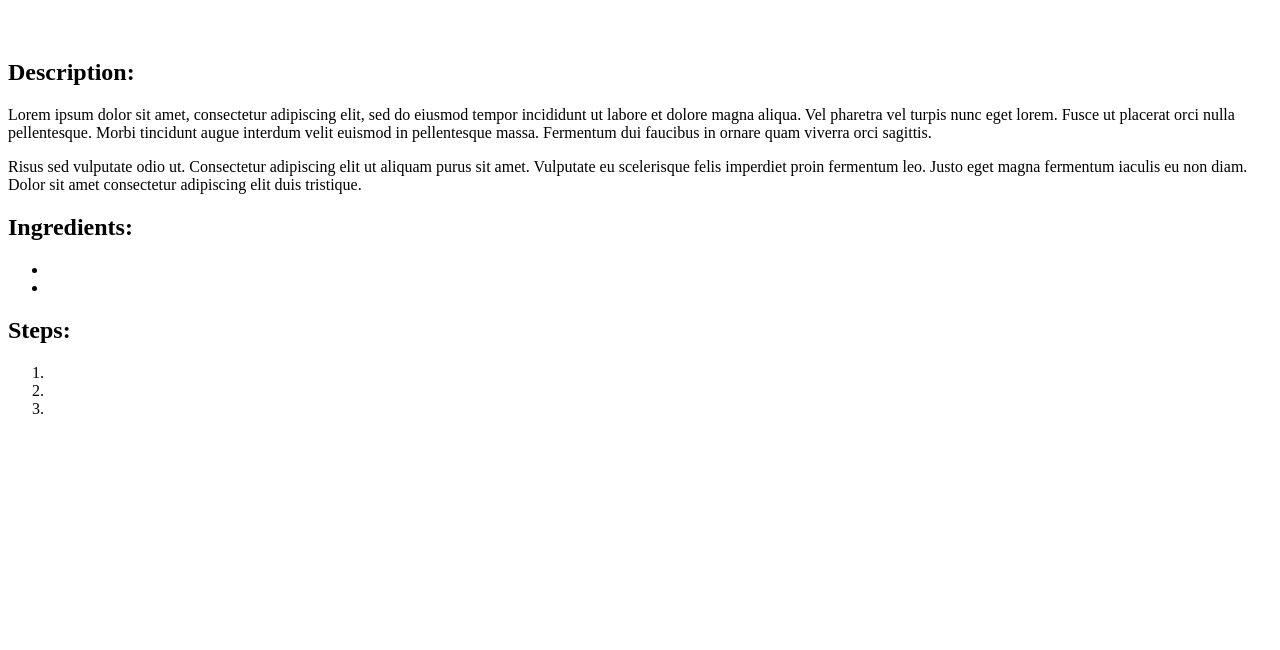
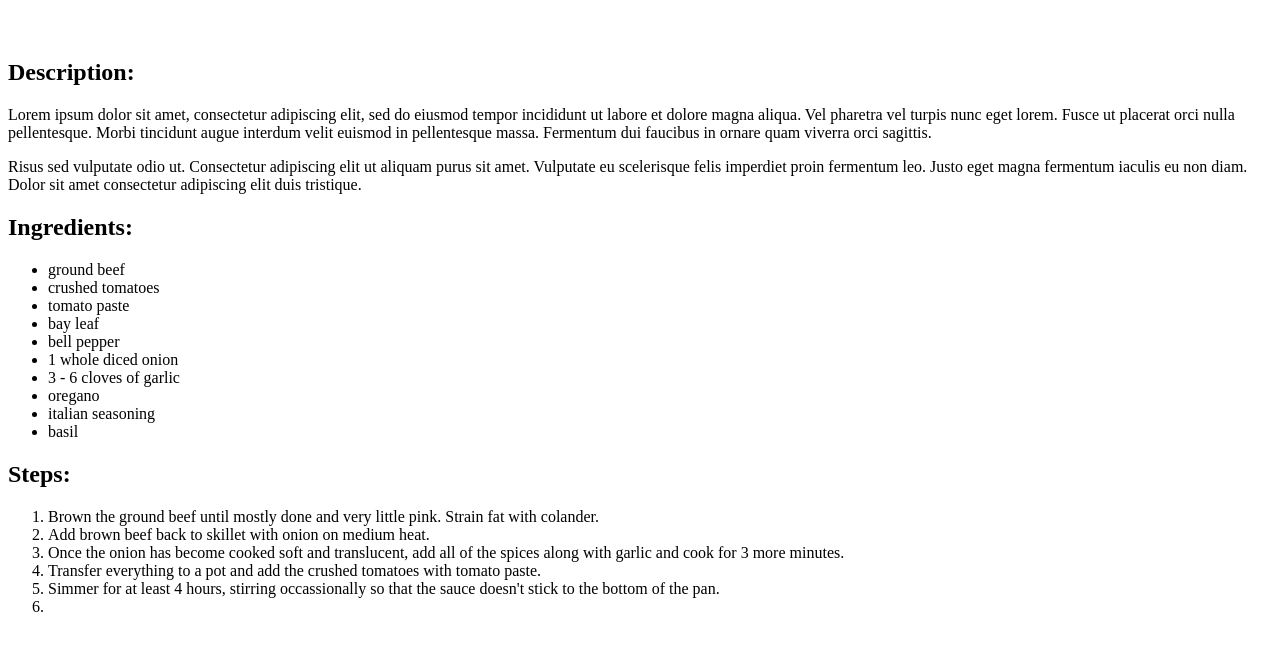
Before and after one commit to tsmilam/odin-recipes, a plain HTML site: page recipes/spaghetti_sauce.html in a window 1280 px wide. Drawn offline with Linux system fonts and the light colour scheme.

Commit message:
added 2 more pages

```diff
--- a/recipes/spaghetti_sauce.html
+++ b/recipes/spaghetti_sauce.html
@@ -17,15 +17,25 @@
 
     <h2>Ingredients:</h2>
     <ul>
-        <li></li>
-        <li></li>
+        <li>ground beef</li>
+        <li>crushed tomatoes</li>
+        <li>tomato paste</li>
+        <li>bay leaf</li>
+        <li>bell pepper</li>
+        <li>1 whole diced onion</li>
+        <li>3 - 6 cloves of garlic</li>
+        <li>oregano</li>
+        <li>italian seasoning</li>
+        <li>basil</li>
     </ul>
 
     <h2>Steps:</h2>
     <ol>
-        <li></li>
-        <li></li>
-        <li></li>
+        <li>Brown the ground beef until mostly done and very little pink. Strain fat with colander. </li>
+        <li>Add brown beef back to skillet with onion on medium heat.</li>
+        <li>Once the onion has become cooked soft and translucent, add all of the spices along with garlic and cook for 3 more minutes.</li>
+        <li>Transfer everything to a pot and add the crushed tomatoes with tomato paste.</li>
+        <li>Simmer for at least 4 hours, stirring occassionally so that the sauce doesn't stick to the bottom of the pan.<li>
     </ol>
 </body>
 </html>
```
Also changed, not shown: recipes/instant_pot_rice.html (+8 -5 lines).
